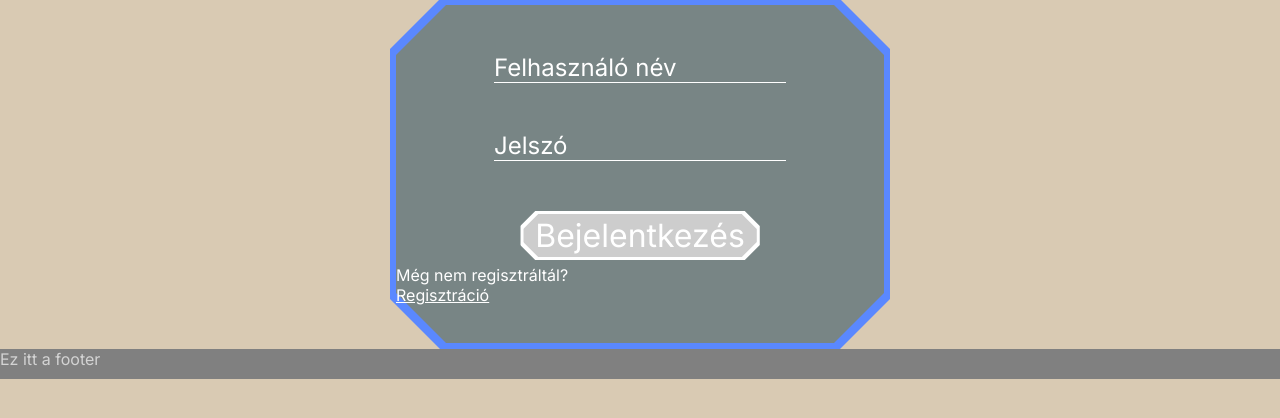
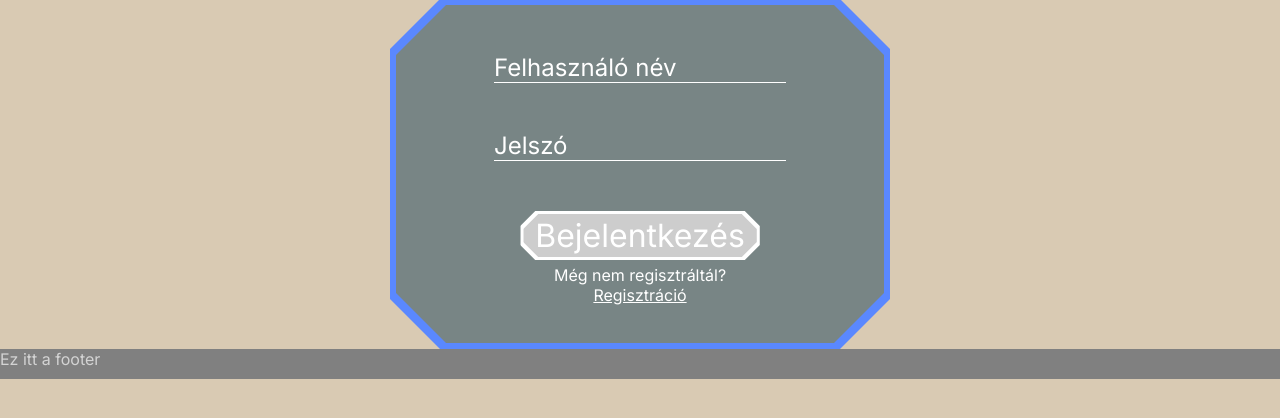
Before and after one commit to DAdam03/WebTervOldal, a PHP site: page /login.html in a window 1280 px wide. Shown: the part 145-563 px from the top of the page. Run offline with PHP 8.4, Linux system fonts and the light colour scheme.

Commit message:
Update login.css

```diff
--- a/login.css
+++ b/login.css
@@ -99,7 +99,7 @@ button[type="submit"] {
     color: red;
 }
 
-#to-signup {
+#redirect {
     text-align: center;
     font-size: 16px;
 }
```
